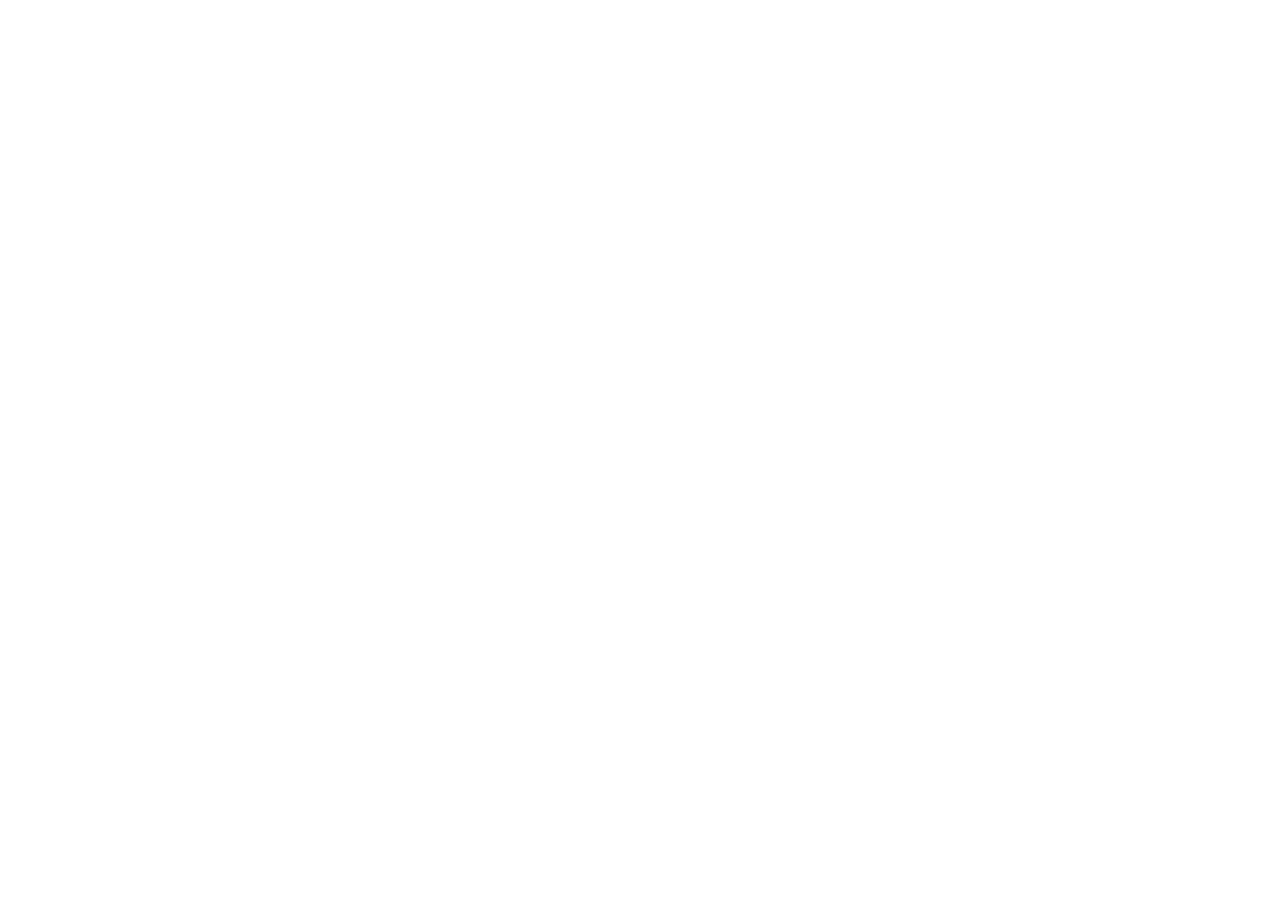
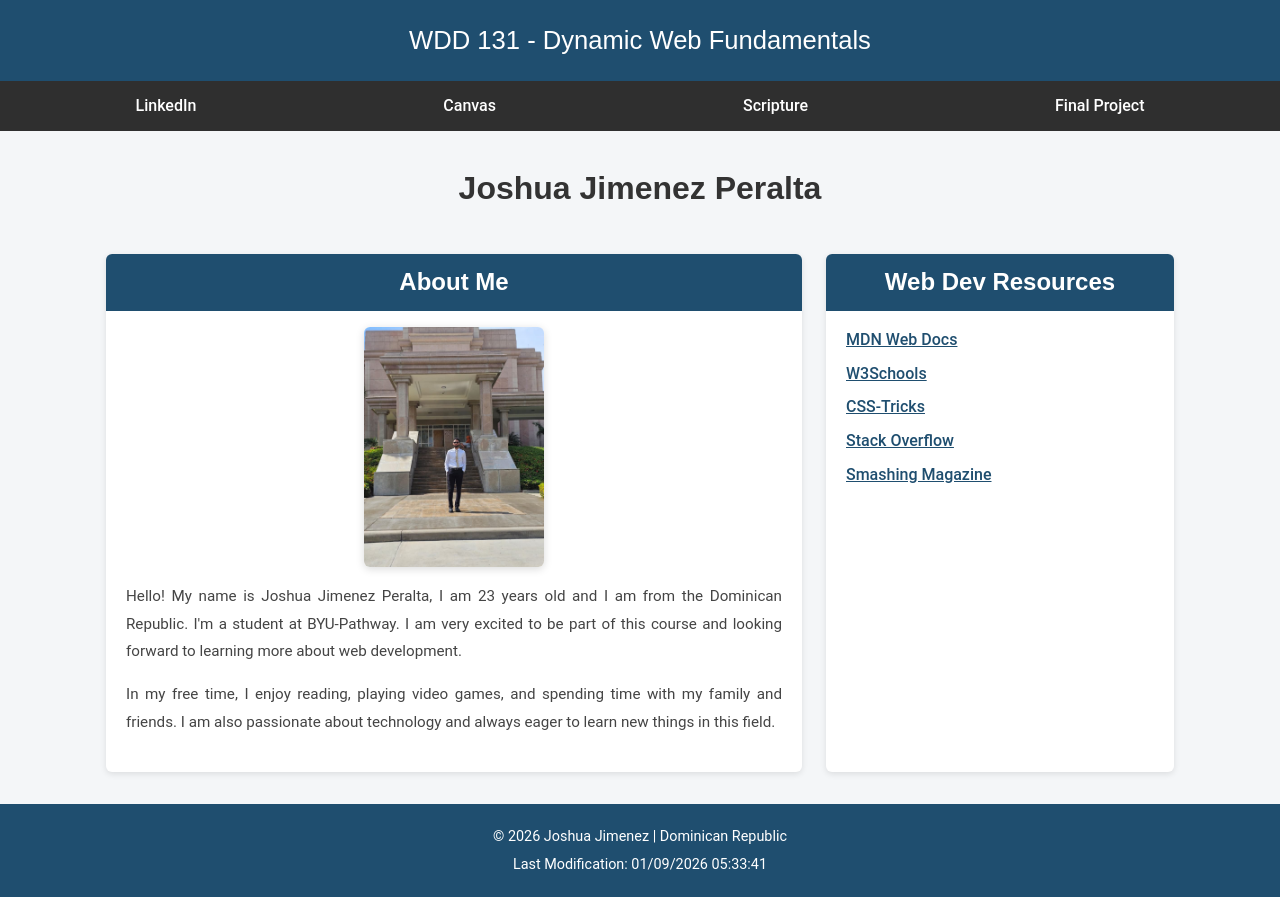
Before and after one commit to JoshuaJP2002/wdd131, a plain HTML site: page index.html in a window 1280 px wide. Before the commit the page ends 800 px from the top, so only its background shows below. Drawn offline with Linux system fonts and the light colour scheme.

Commit message:
about me

```diff
--- a/index.html
+++ b/index.html
@@ -3,9 +3,60 @@
 <head>
     <meta charset="UTF-8">
     <meta name="viewport" content="width=device-width, initial-scale=1.0">
-    <title>WDD 131 -- Project</title>
+    <title>WDD 131 - Dynamic Web Fundamentals - Joshua Jimenez Peralta</title>
+    <link rel="stylesheet" href="styles/base.css">
+    <script src="scripts/getdates.js" defer></script>
 </head>
 <body>
+    <header>
+        <span id="course-title">
+            WDD 131 - Dynamic Web Fundamentals
+        </span>
+        <nav>
+            <ul class="nav-menu">
+                <li><a href="https://www.linkedin.com/in/joshua-jiménez-8b91b4325/">LinkedIn</a></li>
+                <li><a href="https://byupw.instructure.com/">Canvas</a></li>
+                <li><a href="https://www.churchofjesuschrist.org/study/scriptures/bofm/hel/5?lang=eng#:~:text=12%20And%20now,they%20cannot%20fall.">Scripture</a></li>
+                <li><a href="#">Final Project</a></li>
+            </ul>
+        </nav>
+    </header>
+
+    <main>
+        <h1>Joshua Jimenez Peralta</h1>
+
+        <section class="card">
+            <h2>About Me</h2>
+
+            <img src="images/me.jpg" alt="Profile photo of Joshua">
+
+            <p>
+                Hello! My name is Joshua Jimenez Peralta, I am 23 years old and I am from the Dominican Republic. I'm a student at BYU-Pathway. I am very excited to be part of this course and looking forward to learning more about web development.
+            </p>
+
+            <p>
+                In my free time, I enjoy reading, playing video games, and spending time with my family and friends. I am also passionate about technology and always eager to learn new things in this field.
+            </p>
+        </section>
+
+        <section class="card">
+            <h2>Web Dev Resources</h2>
+
+            <ul>
+                <li><a href="https://developer.mozilla.org/" target="_blank">MDN Web Docs</a></li>
+                <li><a href="https://www.w3schools.com/" target="_blank">W3Schools</a></li>
+                <li><a href="https://css-tricks.com/" target="_blank">CSS-Tricks</a></li>
+                <li><a href="https://stackoverflow.com/" target="_blank">Stack Overflow</a></li>
+                <li><a href="https://www.smashingmagazine.com/" target="_blank">Smashing Magazine</a></li>
+            </ul>
+        </section>
+    </main>
+
+    <footer>
+        <p>&copy; <span id="currentyear"></span> Joshua Jimenez | Dominican Republic</p>
+
+        <p id="lastModified"></p>
+    </footer>
 
 </body>
 </html>
--- /dev/null
+++ b/scripts/getdates.js
@@ -0,0 +1,5 @@
+const currentyear = new Date().getFullYear();
+document.getElementById("currentyear").textContent = currentyear;
+
+document.getElementById("lastModified").innerHTML =
+"Last Modification: " + document.lastModified;
--- /dev/null
+++ b/styles/base.css
@@ -0,0 +1,127 @@
+* {
+    margin: 0;
+    padding: 0;
+    box-sizing: border-box;
+}
+
+body {
+    font-family: 'roboto', sans-serif;
+    line-height: 1.6;
+    background-color: #f4f6f8;
+    color: #333;
+}
+
+header {
+    background-color: #1f4e6f;
+    color: #fff;
+    text-align: center;
+}
+
+#course-title {
+    display: block;
+    font-family: 'monserrat', sans-serif;
+    font-size: 1.6rem;
+    padding: 1.25rem;
+}
+
+.nav-menu {
+    display: flex;
+    justify-content: space-around;
+    background-color: #2f2f2f;
+    list-style: none;
+    padding: 0.75rem;
+}
+
+nav a {
+    color: #fff;
+    text-decoration: none;
+    padding: 0.9rem 1.5rem;
+    font-weight: 500;
+    transition: background-color 0.3s ease, color 0.3s ease;
+}
+
+nav a:hover {
+    background-color: #1f4e6f;
+    color: #ffdd57;
+}
+
+main {
+    max-width: 1100px;
+    margin: 2rem auto;
+    padding: 0 1rem;
+
+    display: grid;
+    grid-template-columns: 2fr 1fr;
+    gap: 1.5rem;
+}
+
+main h1 {
+    grid-column: 1 / -1;
+    text-align: center;
+    font-family: 'monserrat', sans-serif;
+    margin-bottom: 1rem;
+}
+
+.card {
+    background-color: #fff;
+    border-radius: 6px;
+    box-shadow: 0 2px 6px rgba(0, 0, 0, 0.1);
+    padding: 1.25rem;
+}
+
+.card h2 {
+    background-color: #1f4e6f;
+    color: #fff;
+    padding: 0.6rem;
+    margin: -1.25rem -1.25rem 1rem -1.25rem;
+    border-radius: 6px 6px 0 0;
+    font-family: 'monserrat', sans-serif;
+    text-align: center;
+}
+
+.card img {
+    max-width: 180px;
+    display: block;
+    margin: 1rem auto;
+    border-radius: 6px;
+    box-shadow: 0 2px 8px rgba(0,0,0,0.15);
+}
+
+.card p {
+    margin-bottom: 1rem;
+    line-height: 1.8;
+    font-size: 0.95rem;
+    color: #444;
+    text-align: justify;
+}
+
+
+.card ul {
+    list-style: none;
+    padding-left: 0;
+}
+
+.card li {
+    margin: 0.5rem 0;
+}
+
+.card a {
+    color: #1f4e6f;
+    font-weight: 500;
+}
+.card a:hover {
+    color: #d18b00;
+}
+
+footer {
+    background-color: #1f4e6f;
+    color: #fff;
+    text-align: center;
+    padding: 1rem;
+    margin-top: 2rem;
+    font-size: 0.9rem;
+}
+
+footer p {
+    margin: 0.3rem 0;
+}
```
Also changed, not shown: images/me.jpg (added).
